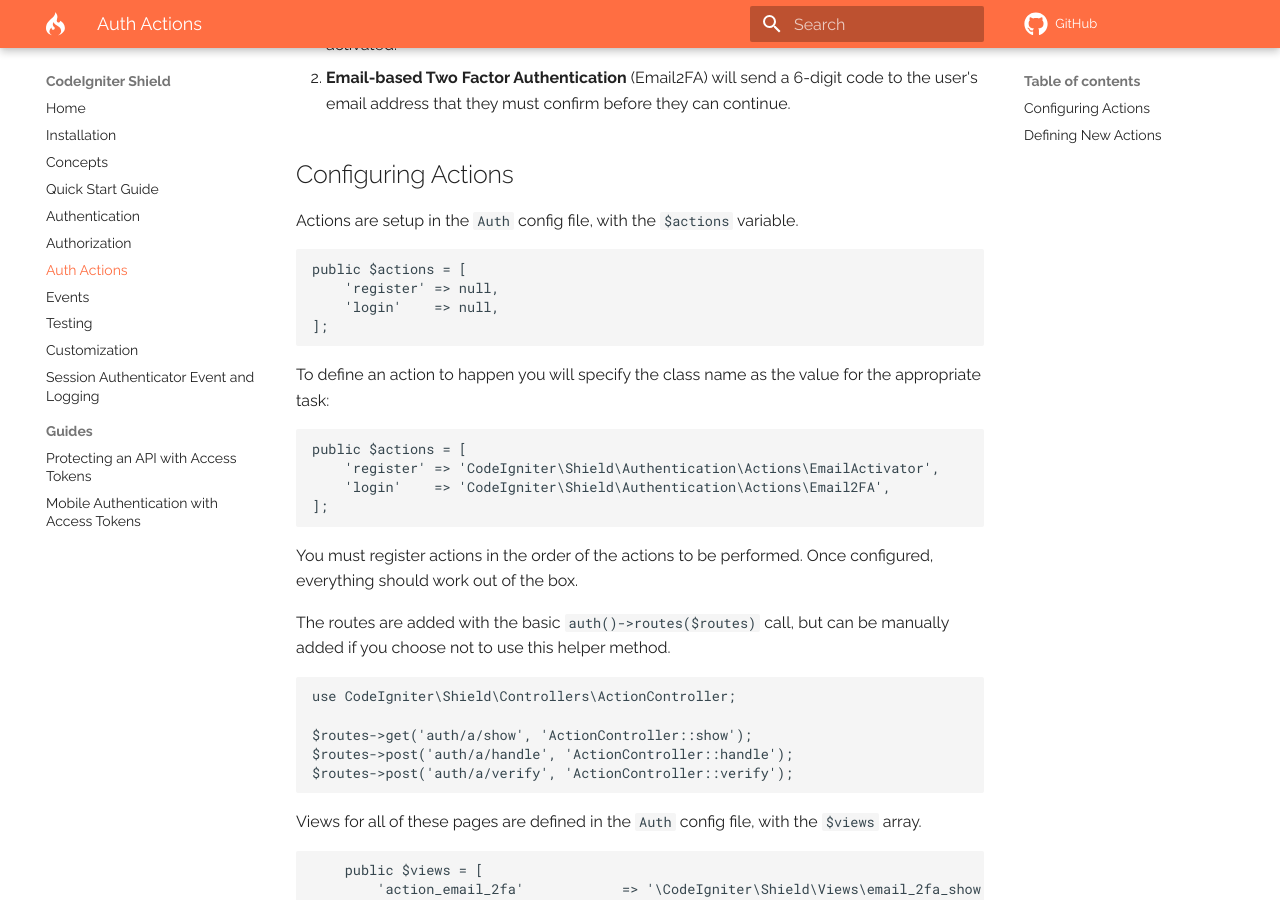
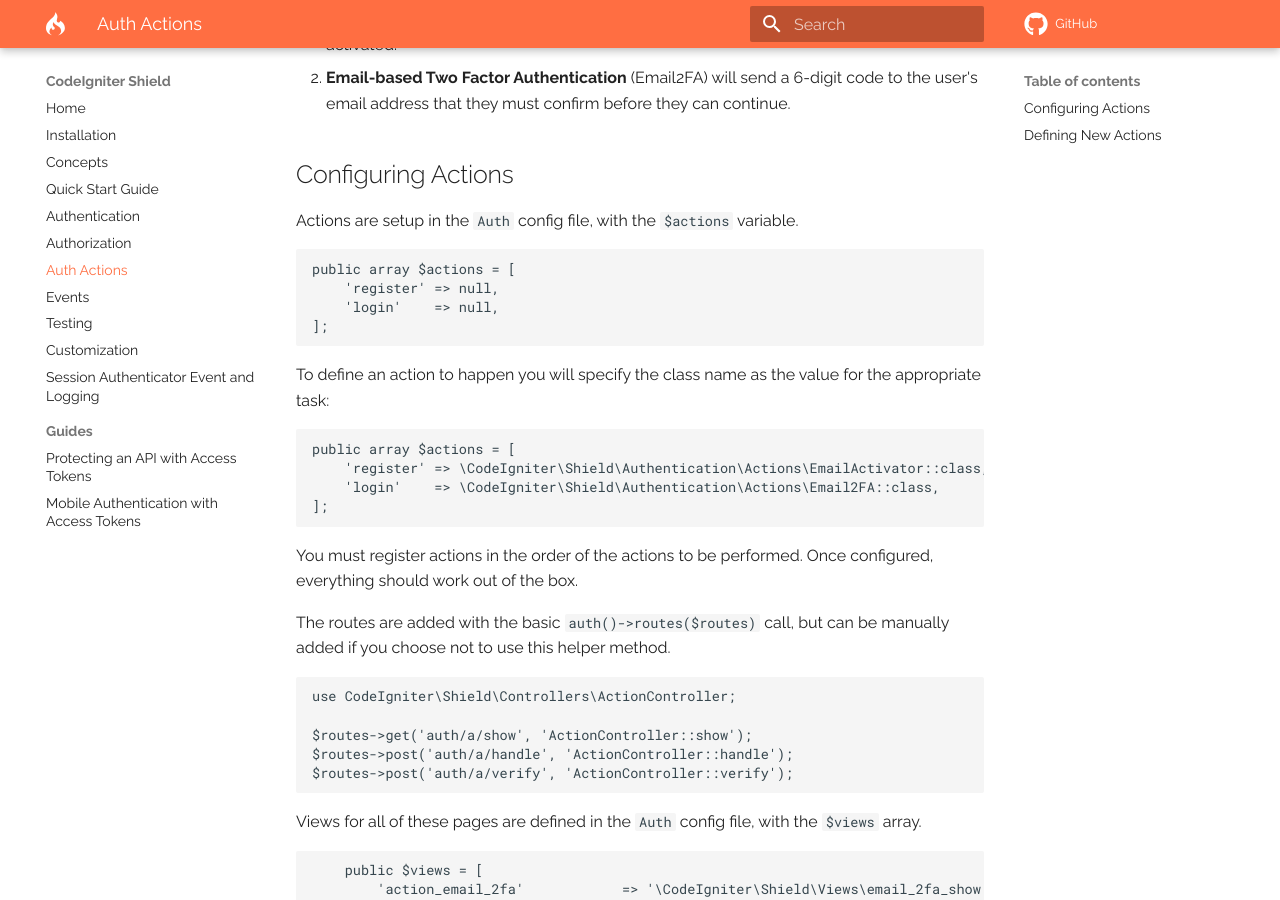
Before and after one commit to codeigniter4/shield, an MkDocs documentation site: the page built from docs/auth_actions.md, in a window 1280 px wide and 900 px high, scrolled down 375 px. Built offline with MkDocs 1.6.1 and Material for MkDocs 9.7.7, drawn with Linux system fonts in a browser that asks for light colours; comment, search, counter and statistics services are not loaded; a style sheet for code colours, icons or effects is not loaded.

Commit message:
docs: update auth_actions.md

````diff
--- a/docs/auth_actions.md
+++ b/docs/auth_actions.md
@@ -17,7 +17,7 @@ Shield ships with two actions you can use, and makes it simple for you to define
 Actions are setup in the `Auth` config file, with the `$actions` variable.
 
 ```php
-public $actions = [
+public array $actions = [
     'register' => null,
     'login'    => null,
 ];
@@ -26,9 +26,9 @@ public $actions = [
 To define an action to happen you will specify the class name as the value for the appropriate task:
 
 ```php
-public $actions = [
-    'register' => 'CodeIgniter\Shield\Authentication\Actions\EmailActivator',
-    'login'    => 'CodeIgniter\Shield\Authentication\Actions\Email2FA',
+public array $actions = [
+    'register' => \CodeIgniter\Shield\Authentication\Actions\EmailActivator::class,
+    'login'    => \CodeIgniter\Shield\Authentication\Actions\Email2FA::class,
 ];
 ```
 
````
